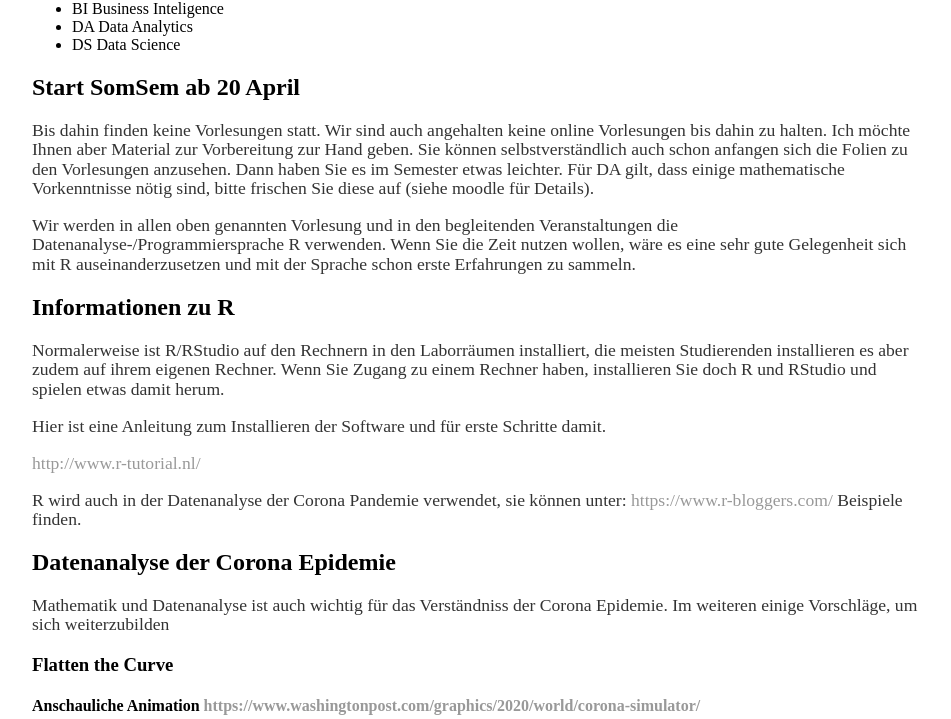
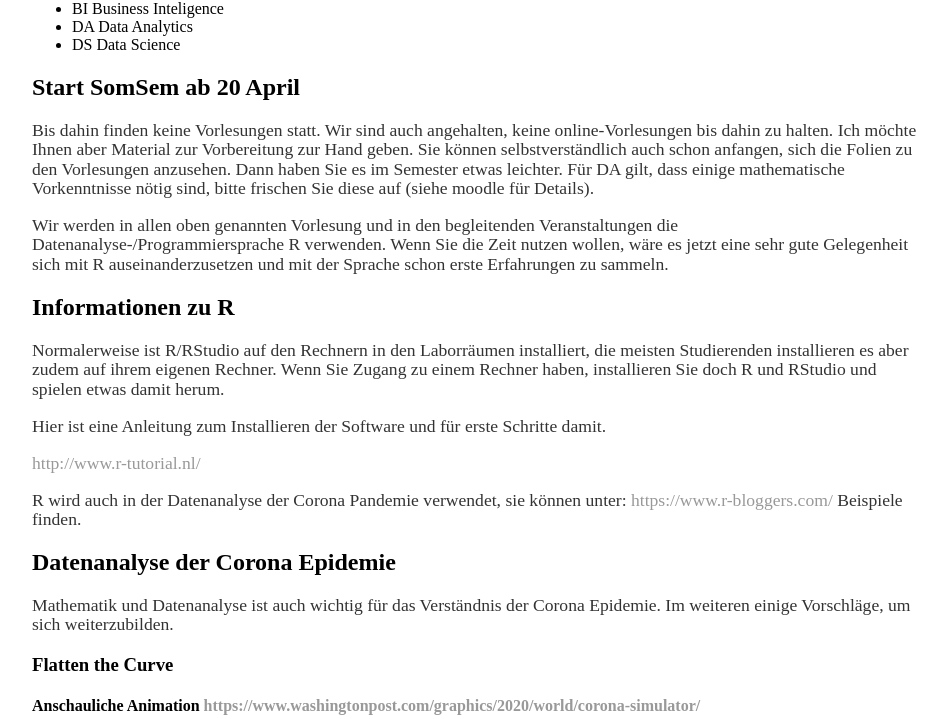
Before and after one commit to oduerr/oduerr.github.io, a Jekyll site: the page built from teaching/corona/index.md, in a window 1280 px wide. Shown: the part 307-1026 px from the top of the page, without its empty margins (160-1111 px from the left). Built offline with Jekyll 4.4.1, drawn with Linux system fonts in a browser that asks for light colours.

Commit message:
Update index.md

```diff
--- a/teaching/corona/index.md
+++ b/teaching/corona/index.md
@@ -14,10 +14,10 @@
 * DS Data Science
 
 ## Start SomSem ab 20 April
-Bis dahin finden keine Vorlesungen statt. Wir sind auch angehalten keine online Vorlesungen bis dahin zu halten. Ich möchte Ihnen aber Material zur Vorbereitung zur Hand geben. Sie können selbstverständlich auch schon anfangen sich die Folien zu den Vorlesungen anzusehen. Dann haben Sie es im Semester etwas leichter. Für DA gilt, dass einige mathematische Vorkenntnisse nötig sind, bitte frischen Sie diese auf (siehe moodle für Details).
+Bis dahin finden keine Vorlesungen statt. Wir sind auch angehalten, keine online-Vorlesungen bis dahin zu halten. Ich möchte Ihnen aber Material zur Vorbereitung zur Hand geben. Sie können selbstverständlich auch schon anfangen, sich die Folien zu den Vorlesungen anzusehen. Dann haben Sie es im Semester etwas leichter. Für DA gilt, dass einige mathematische Vorkenntnisse nötig sind, bitte frischen Sie diese auf (siehe moodle für Details).
 
 
-Wir werden in allen oben genannten Vorlesung und in den begleitenden Veranstaltungen die Datenanalyse-/Programmiersprache R verwenden. Wenn Sie die Zeit nutzen wollen, wäre es eine sehr gute Gelegenheit sich mit R auseinanderzusetzen und mit der Sprache schon erste Erfahrungen zu sammeln.
+Wir werden in allen oben genannten Vorlesung und in den begleitenden Veranstaltungen die Datenanalyse-/Programmiersprache R verwenden. Wenn Sie die Zeit nutzen wollen, wäre es jetzt eine sehr gute Gelegenheit sich mit R auseinanderzusetzen und mit der Sprache schon erste Erfahrungen zu sammeln.
 
 
 ## Informationen zu R
@@ -31,7 +31,7 @@
 R wird auch in der Datenanalyse der Corona Pandemie verwendet, sie können unter: [https://www.r-bloggers.com/](https://www.r-bloggers.com/) Beispiele finden.
 
 ## Datenanalyse der Corona Epidemie
-Mathematik und Datenanalyse ist auch wichtig für das Verständniss der Corona Epidemie. Im weiteren einige Vorschläge, um sich weiterzubilden
+Mathematik und Datenanalyse ist auch wichtig für das Verständnis der Corona Epidemie. Im weiteren einige Vorschläge, um sich weiterzubilden.
 
 ### Flatten the Curve
 
```
